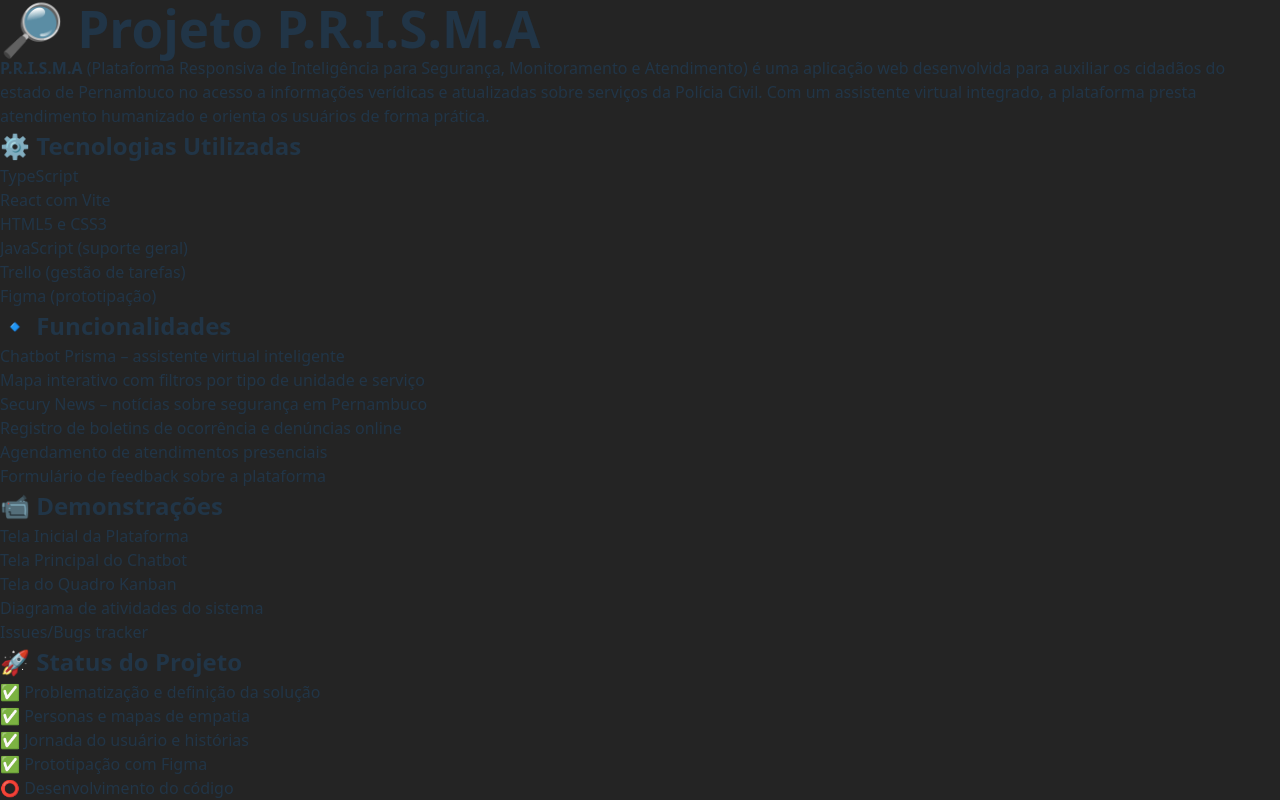
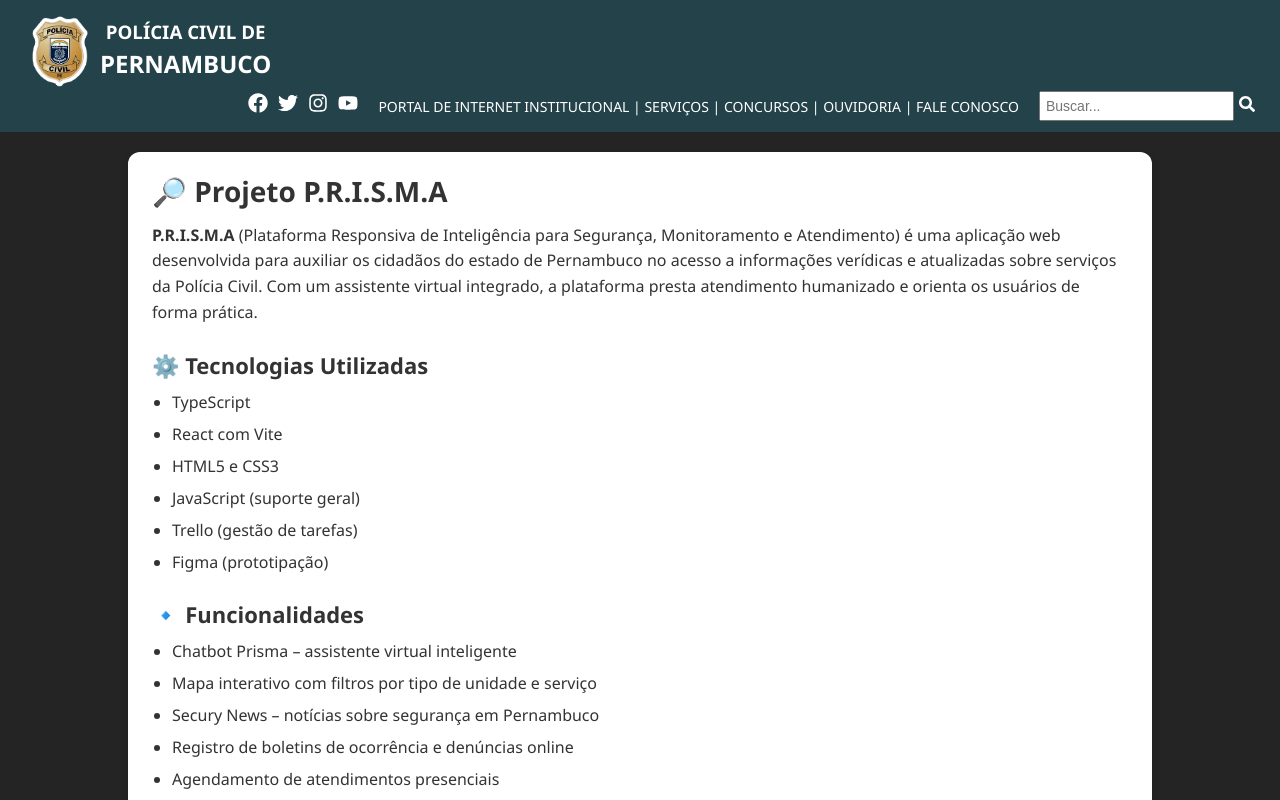
Before and after one commit to Cecimedeiros/PRISMA, a React (Vite) app: page /about in a window 1280 px wide. Both pictures are taken after a click on the button "Sobre o Projeto". Shown: the top 800 px of the page. Built offline with nearby package versions, Linux system fonts and the light colour scheme.

Commit message:
Aplicação de Estilos

```diff
--- a/src/index.css
+++ b/src/index.css
@@ -48,10 +48,10 @@
 @media (prefers-color-scheme: light) {
   :root {
     color: #213547;
-    background-color: #ffffff;
+    background-color: 242424;
   }
   a:hover {
-    color: #747bff;
+    color: #ffffff;
   }
   button {
     background-color: #f9f9f9;
--- a/src/pages/About/About.css
+++ b/src/pages/About/About.css
@@ -1,62 +1,70 @@
-*,
-*::before,
-*::after {
-  box-sizing: border-box;
+body {
+  background-color: #f5f5f5; /* mesmo fundo da página de contato */
+  margin: 0;
+  padding: 0;
+  font-family: 'Segoe UI', Tahoma, Geneva, Verdana, sans-serif;
+  min-height: 100vh;
+  display: flex;
+  flex-direction: column;
 }
 
-.about-section {
-  display: flex;
-  flex-direction: column;
-  justify-content: flex-start;
-  align-items: center;
-  min-height: 100vh;
-  padding: 2rem;
-  max-width: 1000px;
-  margin: 0 auto;
-  background-color: #f5f5f5;
-  font-family: 'Segoe UI', Tahoma, Geneva, Verdana, sans-serif;
-  color: #2c2c2c;
-  line-height: 1.6;
+.prisma-section {
+  padding: 24px;
+  max-width: 1024px;
+  margin: 20px auto;
+  color: #333;
+  background-color: #ffffff;
+  border-radius: 12px;
+  box-shadow: 0 4px 8px rgba(0, 0, 0, 0.1);
+  width: 100%;
+  flex: 1;
 }
 
-.about-section h1 {
-  font-size: 2.4rem;
-  margin-bottom: 1rem;
+.prisma-section h1 {
+  font-size: 28px;
   font-weight: bold;
-  color: #5d2e71;
+  margin-bottom: 16px;
 }
 
-.about-section h2 {
-  font-size: 1.6rem;
-  margin: 1.8rem 0 0.8rem;
-  color: #e25300;
+.prisma-section h2 {
+  font-size: 22px;
   font-weight: 600;
+  margin-top: 24px;
+  margin-bottom: 8px;
 }
 
-.about-section p {
-  margin-bottom: 1.2rem;
+.prisma-section p {
+  font-size: 16px;
+  line-height: 1.6;
+  margin-bottom: 24px;
 }
 
-.about-section ul {
-  margin-bottom: 1.5rem;
-  padding-left: 1.5rem;
+.prisma-section ul {
+  list-style-type: disc;
+  padding-left: 20px;
+  margin-bottom: 24px;
 }
 
-.about-section ul li {
-  margin-bottom: 0.5rem;
-  list-style-type: disc;
+.prisma-section li {
+  margin-bottom: 8px;
+  font-size: 16px;
 }
 
 @media (max-width: 768px) {
-  .about-section {
-    padding: 1rem;
+  .prisma-section {
+    padding: 16px;
   }
 
-  .about-section h1 {
-    font-size: 1.8rem;
+  .prisma-section h1 {
+    font-size: 24px;
   }
 
-  .about-section h2 {
-    font-size: 1.3rem;
+  .prisma-section h2 {
+    font-size: 20px;
+  }
+
+  .prisma-section p,
+  .prisma-section li {
+    font-size: 15px;
   }
 }
--- a/src/pages/About/About.tsx
+++ b/src/pages/About/About.tsx
@@ -1,8 +1,15 @@
 import React from 'react';
+import './About.css';
+import Footer from "../../components/Footer/Footer.jsx";
+import Header from "../../components/Header/Header.jsx";
 
-const PrismaProject: React.FC = () => {
+const About: React.FC = () => {
   return (
-    <section className="p-6 max-w-4xl mx-auto text-[#333] font-sans">
+    <>
+      {/* Header fica fora do container, no topo da página */}
+      <Header />
+
+      <section className="prisma-section">
         <h1 className="text-3xl font-bold mb-4">🔎 Projeto P.R.I.S.M.A</h1>
         <p className="mb-6">
           <strong>P.R.I.S.M.A</strong> (Plataforma Responsiva de Inteligência para Segurança, Monitoramento e Atendimento) é uma aplicação web desenvolvida para auxiliar os cidadãos do estado de Pernambuco no acesso a informações verídicas e atualizadas sobre serviços da Polícia Civil. Com um assistente virtual integrado, a plataforma presta atendimento humanizado e orienta os usuários de forma prática.
@@ -46,22 +53,11 @@
           <li>⭕ Desenvolvimento do código</li>
           <li>⭕ Testes funcionais</li>
         </ul>
+      </section>
 
-      <h2 className="text-2xl font-semibold mb-2">🤝 Programação em Pares</h2>
-      <p className="mb-6">
-        Durante a conexão das telas e botões, observamos problemas de navegação. Adotamos a técnica de <strong>programação em pares</strong> para revisar e corrigir os erros de forma colaborativa e eficiente.
-      </p>
-
-      <h2 className="text-2xl font-semibold mb-2">👩‍💻 Equipe</h2>
-      <ul className="list-disc pl-5 mb-6">
-        <li>Cecília Medeiros</li>
-        <li>Beatriz Paredes</li>
-        <li>Catarina Loureiro</li>
-        <li>Isabela Batista</li>
-        <li>Melissa Filgueiras</li>
-      </ul>
-    </section>
+      <Footer />
+    </>
   );
 };
 
-export default PrismaProject;
+export default About;
--- /dev/null
+++ b/src/pages/contatos/Contact.css
@@ -0,0 +1,66 @@
+.contact-page {
+  display: flex;
+  flex-direction: column;
+  min-height: 100vh;
+  background-color: #f5f5f5;
+}
+
+.contact-container {
+  flex: 1;
+  display: flex;
+  flex-direction: column;
+  background: white;
+  box-shadow: 0 4px 8px rgba(0, 0, 0, 0.1);
+  border-radius: 12px;
+  width: 100%;
+  max-width: 600px;
+  padding: 20px;
+  margin: 20px auto;
+}
+
+.contact-container h1 {
+  text-align: center;
+  color: #333;
+  margin-bottom: 20px;
+}
+
+.contact-list {
+  list-style: none;
+  padding: 0;
+  margin: 0;
+}
+
+.contact-list li {
+  margin-bottom: 12px;
+  text-align: center;
+}
+
+.contact-list a {
+  text-decoration: none;
+  color: #c53030;
+  font-weight: bold;
+  font-size: 16px;
+  transition: color 0.3s ease;
+}
+
+.contact-list a:hover {
+  color: #a52828;
+}
+
+.photo-preview {
+  margin-top: 20px;
+  text-align: center;
+}
+
+.photo-preview h2 {
+  font-size: 16px;
+  color: #151515;
+  margin-bottom: 10px;
+}
+
+.photo-preview img {
+  border-radius: 12px;
+  width: 150px;
+  height: 150px;
+  object-fit: cover;
+}
--- a/src/pages/contatos/Contact.tsx
+++ b/src/pages/contatos/Contact.tsx
@@ -1,5 +1,7 @@
-
 import { useState } from 'react';
+import './Contact.css';
+import Footer from '../../components/Footer/Footer';
+import Header from '../../components/Header/Header';
 
 const team = [
   { name: 'Beatriz Paredes', photo: 'https://via.placeholder.com/150' },
@@ -13,23 +15,33 @@
   const [selected, setSelected] = useState<string | null>(null);
 
   return (
-    <div>
+    <div className="contact-page">
+      <Header />
+      <main className="contact-container">
         <h1>Contato</h1>
-      <ul>
+        <ul className="contact-list">
           {team.map(member => (
             <li key={member.name}>
-            <a href="#" onClick={() => setSelected(member.photo)}>
+              <a
+                href="#"
+                onClick={(e) => {
+                  e.preventDefault();
+                  setSelected(member.photo);
+                }}
+              >
                 {member.name}
               </a>
             </li>
           ))}
         </ul>
         {selected && (
-        <div>
+          <div className="photo-preview">
             <h2>Foto:</h2>
-          <img src={selected} alt="Foto do membro" style={{ width: '150px' }} />
+            <img src={selected} alt="Foto do membro" />
           </div>
         )}
+      </main>
+      <Footer />
     </div>
   );
 }
--- a/src/pages/homePage/HomePages.jsx
+++ b/src/pages/homePage/HomePages.jsx
@@ -30,16 +30,17 @@
           <BreakingNews />
 
           {/* Botões para alternar entre as páginas */}
+
+          <button onClick={() => setShowAbout(true)}>
+            Sobre o Projeto
+          </button>
+
           <button onClick={() => setShowChat(true)}>
             Ir para o Chat
           </button>
 
           <button onClick={() => setShowMapa(true)}>
             Ir para o Mapa
-          </button>
-
-          <button onClick={() => setShowAbout(true)}>
-            Sobre o Projeto
           </button>
 
           <button onClick={() => setShowContact(true)}>
```
Lines whose indentation alone changed are shown as unchanged.
